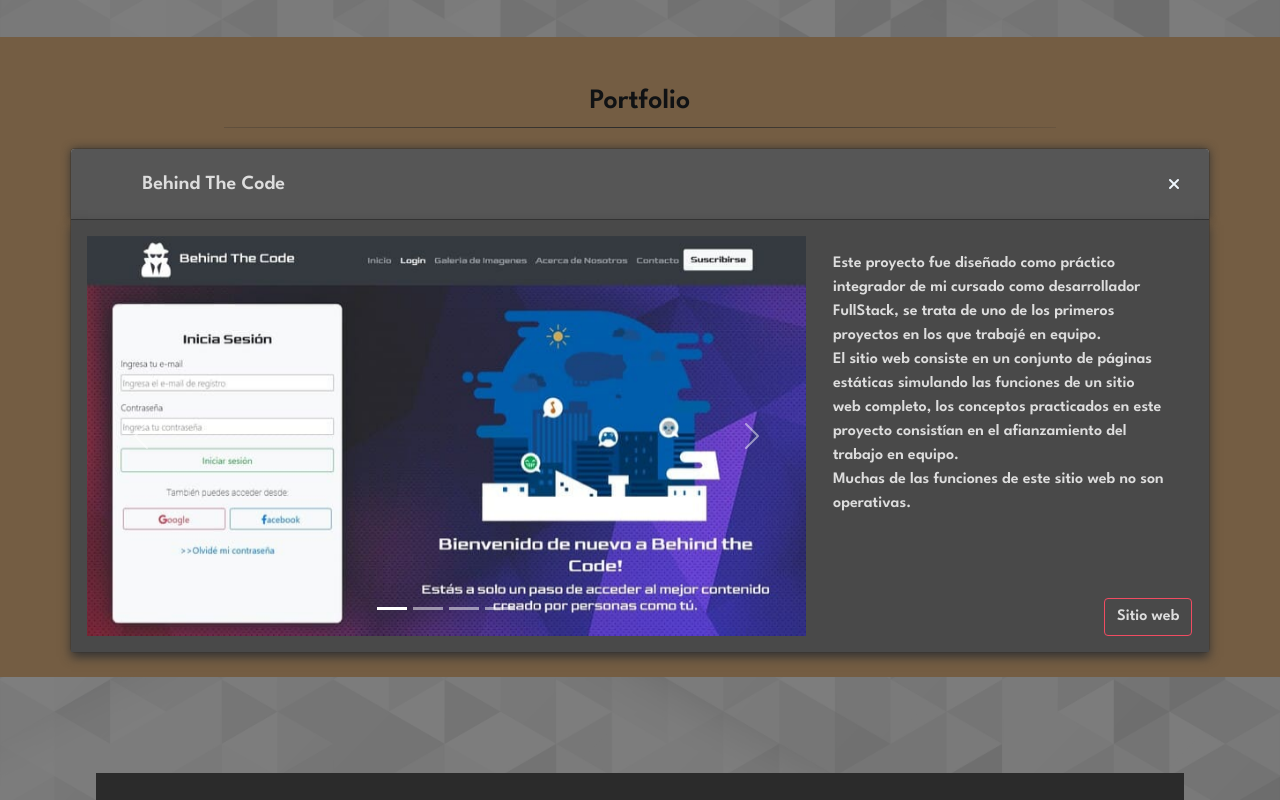
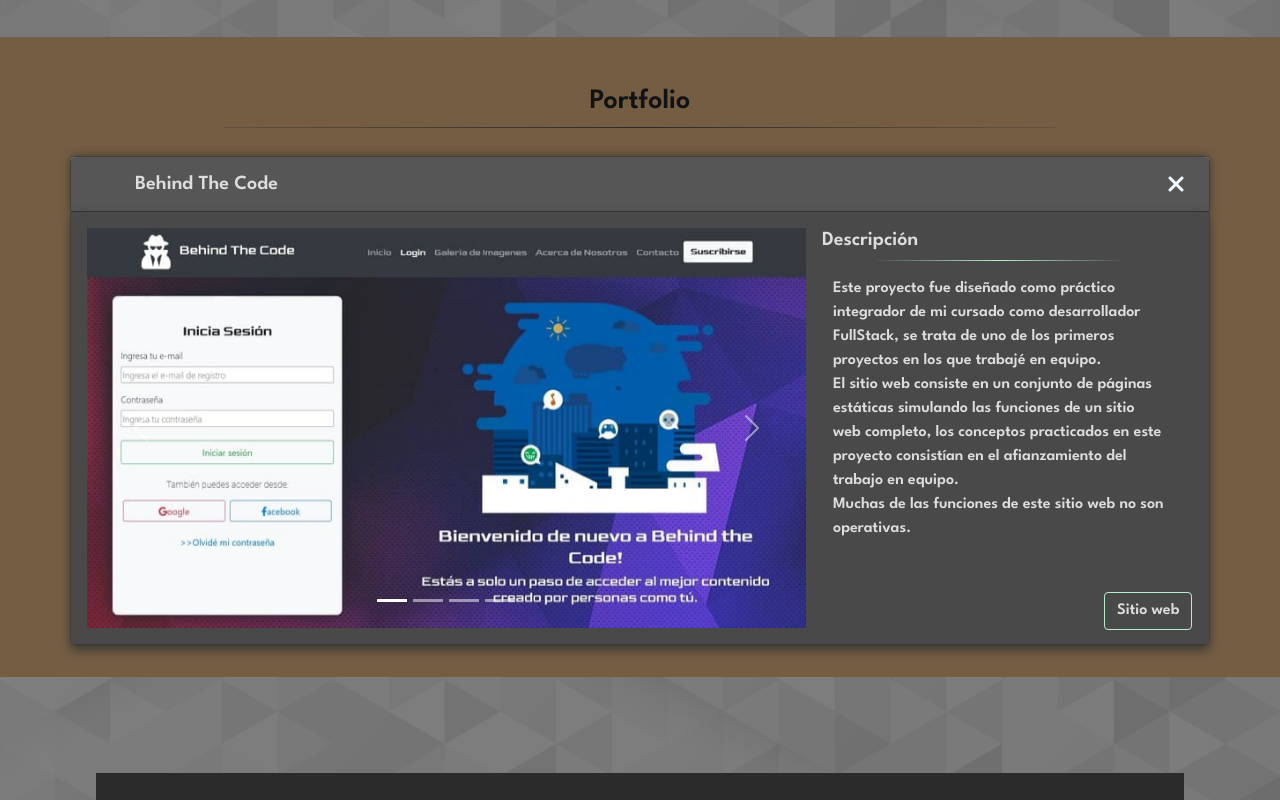
Before and after one commit to emalderete/portfolio, a plain HTML site: page index.html in a window 1280 px wide. Both pictures are taken after a click on the link 240 px from the left and 1179 px from the top of the page. Shown: the part 779-1579 px from the top of the page. Drawn offline with Linux system fonts and the light colour scheme; a web font is replaced by a local one.

Commit message:
Retoques en la ventana modal

```diff
--- a/css/styles.css
+++ b/css/styles.css
@@ -216,12 +216,17 @@ body {
 
 .cross-button-light {
     color: aliceblue!important;
+    background-color: #00000000;
+    border: none;
+    font-size: 150%;
+    padding-right: 1rem;
 }
 
 .modal-header {
     background-color: #565656;
     border-bottom-color: #333333!important;
     box-shadow: 0px 0px 10px #333333;
+    padding: 0.5rem!important;
 }
 
 .modal-body {
@@ -230,12 +235,17 @@ body {
     box-shadow: 0px 5px 10px #333333;
 }
 
+.modal-subtitle {
+    margin-left: 1rem;
+}
+
 .modal-project-text-container {
     width: 35%;
 }
 
 .modal-title,
-.modal-text {
+.modal-text,
+.modal-subtitle {
     font-family: 'League Spartan', sans-serif;
     color: #dddddd;
 }
@@ -249,15 +259,15 @@ body {
 }
 
 .modal-page-button {
-    margin-bottom: -9rem;
+    margin-bottom: -5rem;
     margin-left: 77%;
     color: #dddddd!important;
-    border-color: #f14c62!important;
+    border-color: #b5eecd!important;
     transition: 400ms!important;
 }
 
 .modal-page-button:hover {
-    background-color: #f18593!important;
+    background-color: #b5eecd!important;
     border-color: #3a3a3a00!important;
     color: #333333!important;
 }
--- a/index.html
+++ b/index.html
@@ -138,7 +138,7 @@
             <div class="modal-content">
                 <div class="modal-header">
                     <h5 class="modal-title" id="exampleModalLabel">Behind The Code</h5>
-                    <button type="button" class="btn cross-button-light" data-bs-dismiss="modal" aria-label="Close"><i class="fa-solid fa-xmark"></i></button>
+                    <button type="button" class="cross-button-light" data-bs-dismiss="modal" aria-label="Close"><i class="fa-solid fa-xmark"></i></button>
                 </div>
                 <div class="modal-body">
                     <div class="carousel-container">
@@ -174,6 +174,8 @@
                         </div>
                     </div>
                     <div class="modal-project-text-container">
+                        <h5 class="modal-subtitle">Descripción</h5>
+                        <div class="separator-b"></div>
                         <p class="modal-text">
                             Este proyecto fue diseñado como práctico integrador de mi cursado como desarrollador FullStack, se trata de uno de los primeros proyectos en los que trabajé en equipo.<br>El sitio web consiste en un conjunto de páginas estáticas
                             simulando las funciones de un sitio web completo, los conceptos practicados en este proyecto consistían en el afianzamiento del trabajo en equipo.<br>Muchas de las funciones de este sitio web no son operativas.
```
